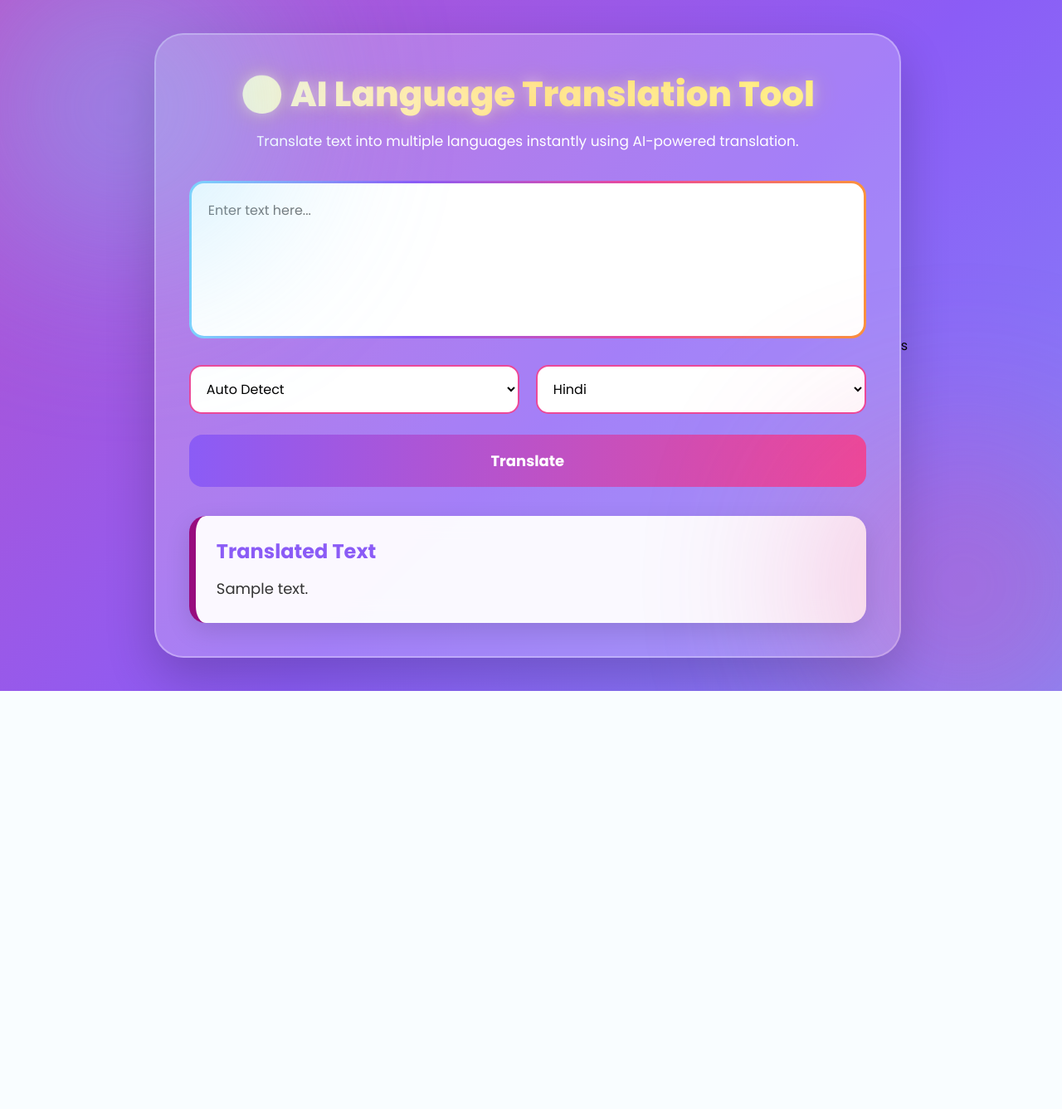
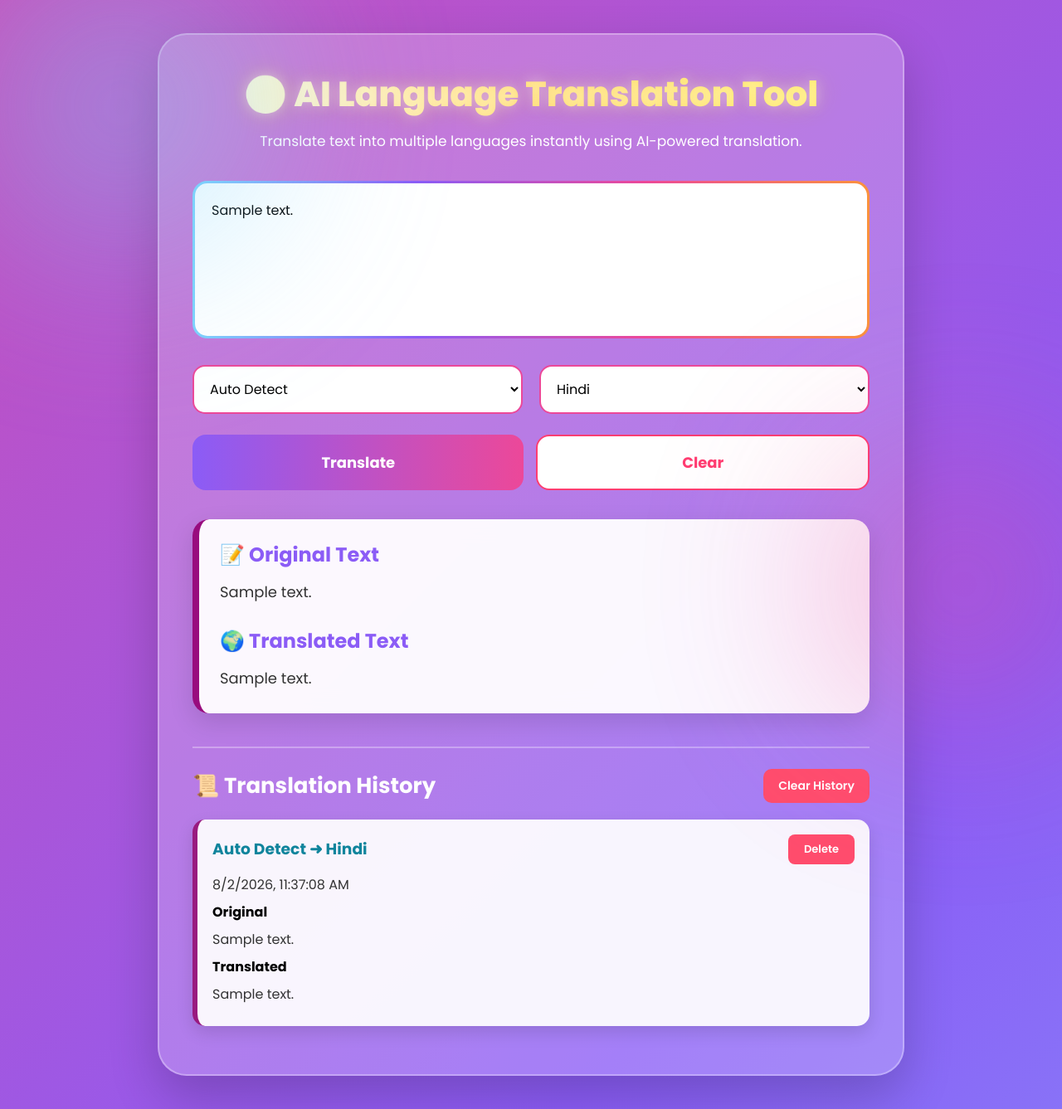
Before and after one commit to Ankita0240/Language-Translation-Tool, a Flask app: template templates/index.html in a window 1280 px wide. Shown: the whole page at 83% size. Before the commit the page ends 833 px from the top, so only its background shows below. Run offline with Flask 3, Linux system fonts and the light colour scheme; the template is opened without the code that fills it: most values are stand-ins (such as "Sample title", 1, 10 or a date in 2020).

Commit message:
Improved UI and added translation history

```diff
--- a/app.py
+++ b/app.py
@@ -5,10 +5,15 @@ app = Flask(__name__)
 
 @app.route("/", methods=["GET", "POST"])
 def index():
+
     translated_text = ""
+    input_text = ""
+    source_lang = "auto"
+    target_lang = "hi"
 
     if request.method == "POST":
-        text = request.form["text"]
+
+        input_text = request.form["text"]
         source_lang = request.form["source_lang"]
         target_lang = request.form["target_lang"]
 
@@ -16,12 +21,18 @@ def index():
             translated_text = GoogleTranslator(
                 source=source_lang,
                 target=target_lang
-            ).translate(text)
+            ).translate(input_text)
 
-        except Exception as e:
-            translated_text = "Error: " + str(e)
+        except Exception:
+            translated_text = "Translation Failed."
 
-    return render_template("index.html", translated_text=translated_text)
+    return render_template(
+        "index.html",
+        translated_text=translated_text,
+        input_text=input_text,
+        source_lang=source_lang,
+        target_lang=target_lang
+    )
 
 
 if __name__ == "__main__":
--- a/static/script.js
+++ b/static/script.js
@@ -1,28 +1,221 @@
-// Character Counter
+const HISTORY_KEY = "translationHistory";
 
-const textarea = document.querySelector("textarea");
+// ==========================
+// Get History
+// ==========================
 
-const counter = document.createElement("p");
+function getHistory() {
+    return JSON.parse(localStorage.getItem(HISTORY_KEY)) || [];
+}
 
-counter.style.textAlign = "right";
-counter.style.marginTop = "8px";
-counter.style.color = "#ffffff";
-counter.style.fontSize = "14px";
+// ==========================
+// Save History
+// ==========================
 
-textarea.parentNode.insertBefore(counter, textarea.nextSibling);
+function saveHistory(history) {
+    localStorage.setItem(HISTORY_KEY, JSON.stringify(history));
+}
 
-textarea.addEventListener("input", () => {
-    counter.textContent = `${textarea.value.length} characters`;
+// ==========================
+// Add Translation
+// ==========================
+
+function addHistory(original, translated, source, target) {
+
+    if (!original || !translated) return;
+
+    let history = getHistory();
+
+    const exists = history.some(item =>
+        item.original === original &&
+        item.translated === translated &&
+        item.source === source &&
+        item.target === target
+    );
+
+    if (exists) return;
+
+    history.unshift({
+        original,
+        translated,
+        source,
+        target,
+        time: new Date().toLocaleString()
+    });
+
+    saveHistory(history);
+
+    loadHistory();
+
+}
+
+// ==========================
+// Load History
+// ==========================
+
+function loadHistory() {
+
+    const historyList = document.getElementById("historyList");
+
+    if (!historyList) return;
+
+    const history = getHistory();
+
+    historyList.innerHTML = "";
+
+    if (history.length === 0) {
+
+        historyList.innerHTML =
+        `<p class="no-history">No translation history yet.</p>`;
+
+        return;
+
+    }
+
+    history.forEach((item,index)=>{
+
+        historyList.innerHTML += `
+
+        <div class="history-card">
+
+            <div class="history-top">
+
+                <h3>${item.source} ➜ ${item.target}</h3>
+
+                <button
+                    class="delete-btn"
+                    onclick="deleteHistory(${index})">
+
+                    Delete
+
+                </button>
+
+            </div>
+
+            <p class="history-time">
+
+                ${item.time}
+
+            </p>
+
+            <div class="history-item">
+
+                <strong>Original</strong>
+
+                <p>${item.original}</p>
+
+            </div>
+
+            <div class="history-item">
+
+                <strong>Translated</strong>
+
+                <p>${item.translated}</p>
+
+            </div>
+
+        </div>
+
+        `;
+
+    });
+
+}
+
+// ==========================
+// Delete One History
+// ==========================
+
+function deleteHistory(index){
+
+    let history=getHistory();
+
+    history.splice(index,1);
+
+    saveHistory(history);
+
+    loadHistory();
+
+}
+
+// ==========================
+// Clear History
+// ==========================
+
+function clearHistory(){
+
+    if(confirm("Delete all translation history?")){
+
+        localStorage.removeItem(HISTORY_KEY);
+
+        loadHistory();
+
+    }
+
+}
+
+// ==========================
+// Clear Translator
+// ==========================
+
+function clearForm(){
+
+    // Clear textarea
+    document.querySelector("textarea").value="";
+
+    // Reset dropdowns
+    document.querySelector("select[name='source_lang']").selectedIndex=0;
+    document.querySelector("select[name='target_lang']").selectedIndex=0;
+
+    // Hide translated output
+    const output=document.querySelector(".output");
+
+    if(output){
+
+        output.style.display="none";
+
+    }
+
+}
+
+// ==========================
+// Initialize
+// ==========================
+
+document.addEventListener("DOMContentLoaded",()=>{
+
+    loadHistory();
+
+    const original=document.querySelector(".original-text");
+
+    const translated=document.querySelector(".translated-text");
+
+    if(original && translated){
+
+        const source=document.querySelector("select[name='source_lang']").selectedOptions[0].text;
+
+        const target=document.querySelector("select[name='target_lang']").selectedOptions[0].text;
+
+        addHistory(
+
+            original.innerText.trim(),
+
+            translated.innerText.trim(),
+
+            source,
+
+            target
+
+        );
+
+    }
+
 });
 
-// Loading Animation
+// Make functions available globally
 
-const form = document.querySelector("form");
-const button = document.querySelector("button");
+window.deleteHistory = deleteHistory;
 
-form.addEventListener("submit", () => {
+window.clearHistory = clearHistory;
 
-    button.innerHTML = "⏳ Translating...";
-    button.disabled = true;
-
-});
+window.clearForm = clearForm;
--- a/static/style.css
+++ b/static/style.css
@@ -532,3 +532,167 @@ transition:.4s;
 transform:translateY(-4px);
 
 }
+
+.buttons{
+
+display:flex;
+
+gap:15px;
+
+margin-top:20px;
+
+}
+
+.clear-btn{
+
+background:#ffffff;
+
+color:#ff3d71;
+
+border:2px solid #ff3d71;
+
+}
+
+.clear-btn:hover{
+
+background:#dd4870;
+
+color:white;
+
+}
+
+.history-section{
+
+margin-top:40px;
+
+padding-top:25px;
+
+border-top:2px solid rgba(255,255,255,.3);
+
+}
+
+.history-header{
+
+display:flex;
+
+justify-content:space-between;
+
+align-items:center;
+
+margin-bottom:20px;
+
+}
+
+.history-header h2{
+
+color:white;
+
+font-size:26px;
+
+}
+
+.history-clear{
+
+width:auto;
+
+padding:10px 18px;
+
+background:#ff4d6d;
+
+color:white;
+
+border:none;
+
+border-radius:10px;
+
+cursor:pointer;
+
+font-size:14px;
+
+font-weight:600;
+
+}
+
+.history-clear:hover{
+
+background:#df4a63;
+
+}
+
+.history-card{
+
+background:rgba(255,255,255,.92);
+
+padding:18px;
+
+margin-bottom:18px;
+
+border-radius:15px;
+
+border-left:6px solid #991a7f;
+
+box-shadow:0 8px 20px rgba(0,0,0,.12);
+
+animation:fadeIn .4s ease;
+
+}
+
+.history-card h3{
+
+color:#0f849c;
+
+margin-bottom:12px;
+
+}
+
+.history-card p{
+
+margin:8px 0;
+
+color:#333;
+
+word-break:break-word;
+
+}
+
+.delete-btn{
+    width:80px;
+    height:36px;
+
+    display:flex;
+    justify-content:center;
+    align-items:center;
+
+    background:#ff4d6d;
+    color:#fff;
+    border:none;
+    border-radius:8px;
+
+    font-size:13px;
+    font-weight:600;
+    line-height:1;
+
+    cursor:pointer;
+    transition:0.3s;
+}
+
+.delete-btn:hover{
+    background:#d90429;
+    transform:scale(1.05);
+}
+
+.delete-btn:hover{
+    background:#d90429;
+    transform:scale(1.05);
+}
+
+.history-top{
+    display:flex;
+    justify-content:space-between;
+    align-items:center;
+    margin-bottom:12px;
+}
+
+.history-top h3{
+    margin:0;
+}
--- a/templates/index.html
+++ b/templates/index.html
@@ -1,12 +1,18 @@
 <!DOCTYPE html>
 <html lang="en">
+
 <head>
+
     <meta charset="UTF-8">
+
     <meta name="viewport" content="width=device-width, initial-scale=1.0">
+
     <title>AI Language Translation Tool</title>
 
     <link rel="stylesheet" href="{{ url_for('static', filename='style.css') }}">
+
 </head>
+
 <body>
 
 <div class="container">
@@ -14,8 +20,8 @@
     <h1>🌍 AI Language Translation Tool</h1>
 
     <p class="subtitle">
-Translate text into multiple languages instantly using AI-powered translation.
-</p>
+        Translate text into multiple languages instantly using AI-powered translation.
+    </p>
 
     <form method="POST">
 
@@ -23,45 +29,47 @@ Translate text into multiple languages instantly using AI-powered translation.
             name="text"
             placeholder="Enter text here..."
             rows="6"
-            required></textarea>
+            required>{{ input_text }}</textarea>
 
         <div class="dropdowns">
 
             <select name="source_lang">
 
-                <option value="auto">Auto Detect</option>
-
-                <option value="en">English</option>
-
-                <option value="hi">Hindi</option>
-
-                <option value="fr">French</option>
-
-                <option value="es">Spanish</option>
-
-                <option value="de">German</option>
+                <option value="auto" {% if source_lang=="auto" %}selected{% endif %}>Auto Detect</option>
+                <option value="en" {% if source_lang=="en" %}selected{% endif %}>English</option>
+                <option value="hi" {% if source_lang=="hi" %}selected{% endif %}>Hindi</option>
+                <option value="fr" {% if source_lang=="fr" %}selected{% endif %}>French</option>
+                <option value="es" {% if source_lang=="es" %}selected{% endif %}>Spanish</option>
+                <option value="de" {% if source_lang=="de" %}selected{% endif %}>German</option>
 
             </select>
 
             <select name="target_lang">
 
-                <option value="hi">Hindi</option>
-
-                <option value="en">English</option>
-
-                <option value="fr">French</option>
-
-                <option value="es">Spanish</option>
-
-                <option value="de">German</option>
+                <option value="hi" {% if target_lang=="hi" %}selected{% endif %}>Hindi</option>
+                <option value="en" {% if target_lang=="en" %}selected{% endif %}>English</option>
+                <option value="fr" {% if target_lang=="fr" %}selected{% endif %}>French</option>
+                <option value="es" {% if target_lang=="es" %}selected{% endif %}>Spanish</option>
+                <option value="de" {% if target_lang=="de" %}selected{% endif %}>German</option>
 
             </select>
 
         </div>
 
-        <button type="submit">
-            Translate
-        </button>
+        <div class="buttons">
+
+            <button type="submit">
+                Translate
+            </button>
+
+            <button
+                type="button"
+                class="clear-btn"
+                onclick="clearForm()">
+                Clear
+            </button>
+
+        </div>
 
     </form>
 
@@ -69,17 +77,52 @@ Translate text into multiple languages instantly using AI-powered translation.
 
     <div class="output">
 
-        <h2>Translated Text</h2>
+        <h2>📝 Original Text</h2>
 
-        <p>{{ translated_text }}</p>
+        <p class="original-text">
+            {{ input_text }}
+        </p>
+
+        <br>
+
+        <h2>🌍 Translated Text</h2>
+
+        <p class="translated-text">
+            {{ translated_text }}
+        </p>
 
     </div>
 
     {% endif %}
+
+    <!-- Translation History -->
+
+    <div class="history-section">
+
+        <div class="history-header">
+
+            <h2>📜 Translation History</h2>
+
+            <button
+                class="history-clear"
+                onclick="clearHistory()">
+
+                Clear History
+
+            </button>
+
+        </div>
+
+        <div id="historyList">
+
+        </div>
+
+    </div>
 
 </div>
 
 <script src="{{ url_for('static', filename='script.js') }}"></script>
 
 </body>
-</html>s
+
+</html>
```
